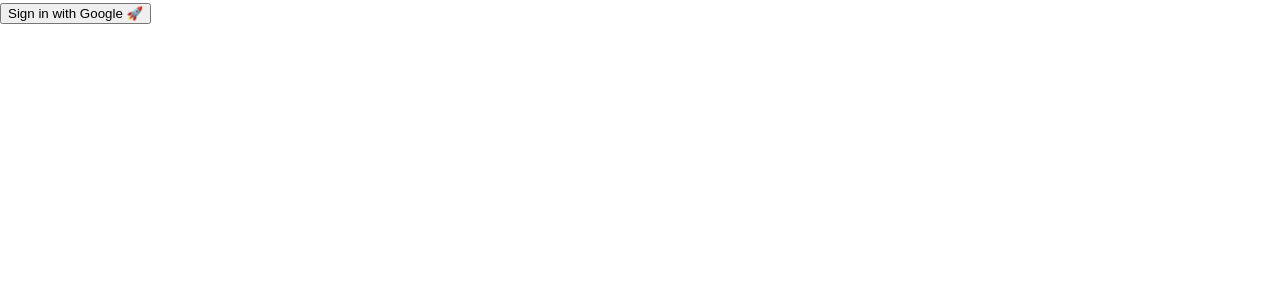
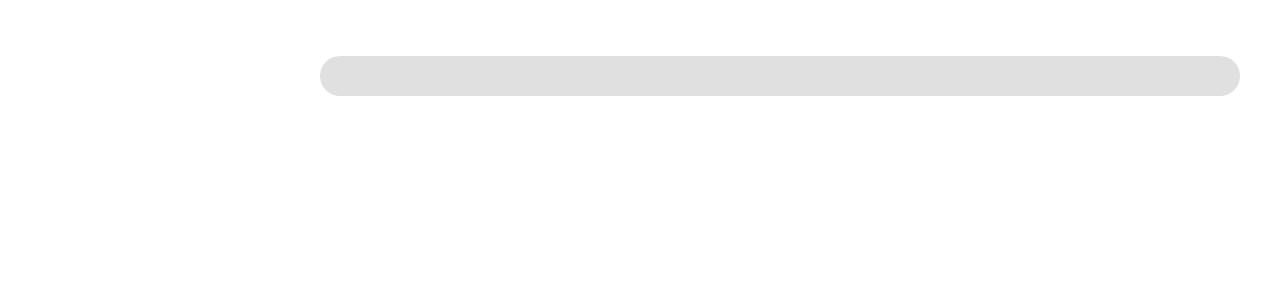
Before and after one commit to sravanmaichrla/placement-app, a React (Create React App) app: page /profile in a window 1280 px wide. Shown: the top 300 px of the page. Built offline with nearby package versions, Linux system fonts and the light colour scheme.

Commit message:
second commit

```diff
--- a/src/App.jsx
+++ b/src/App.jsx
@@ -28,7 +28,6 @@
         </div>
       </header> */}
        {/* <Navbar show = {showMenu}/> */}
-       <Login/>
        <div className='main'>
           <Routes>
            <Route path="/login" element={<Login />} />
--- a/src/pages/Login.jsx
+++ b/src/pages/Login.jsx
@@ -5,7 +5,7 @@
 import { useState } from 'react';
 
 function Login() {
-    const [showLogin, setShowLogin] = useState(false);
+    // const [showLogin, setShowLogin] = useState(false);
     // const responseSucess = (credentialResponse) => {
     //     setShowLogin(true);
     //     const decoded = jwtDecode(credentialResponse.credential);
@@ -21,14 +21,17 @@
     //     setShowLogin(true);
     //   };
 
-    const login = useGoogleLogin({
-        onSuccess: codeResponse => {const decoded = jwtDecode(codeResponse.credential);
-            console.log(decoded)},
-        flow: 'auth-code',setShowLogin : true,
-      });
   return (
     <div>
-        <button onClick={()=>{login()}}>Sign in with Google 🚀</button>
+        <GoogleLogin
+    onSuccess={credentialResponse => {
+        const decoded = jwtDecode(credentialResponse.credential);
+      console.log(decoded);
+    }}
+    onError={() => {
+      console.log('Login Failed');
+    }}
+  />;
     </div>
 
   )
--- a/src/pages/ProfilePage.jsx
+++ b/src/pages/ProfilePage.jsx
@@ -12,8 +12,8 @@
   return (
     <div>
       <Navbar/>
-          <div>
-          <h1>Profile Page</h1>
+          <div className="container">
+
           </div>
     </div>
 
```
